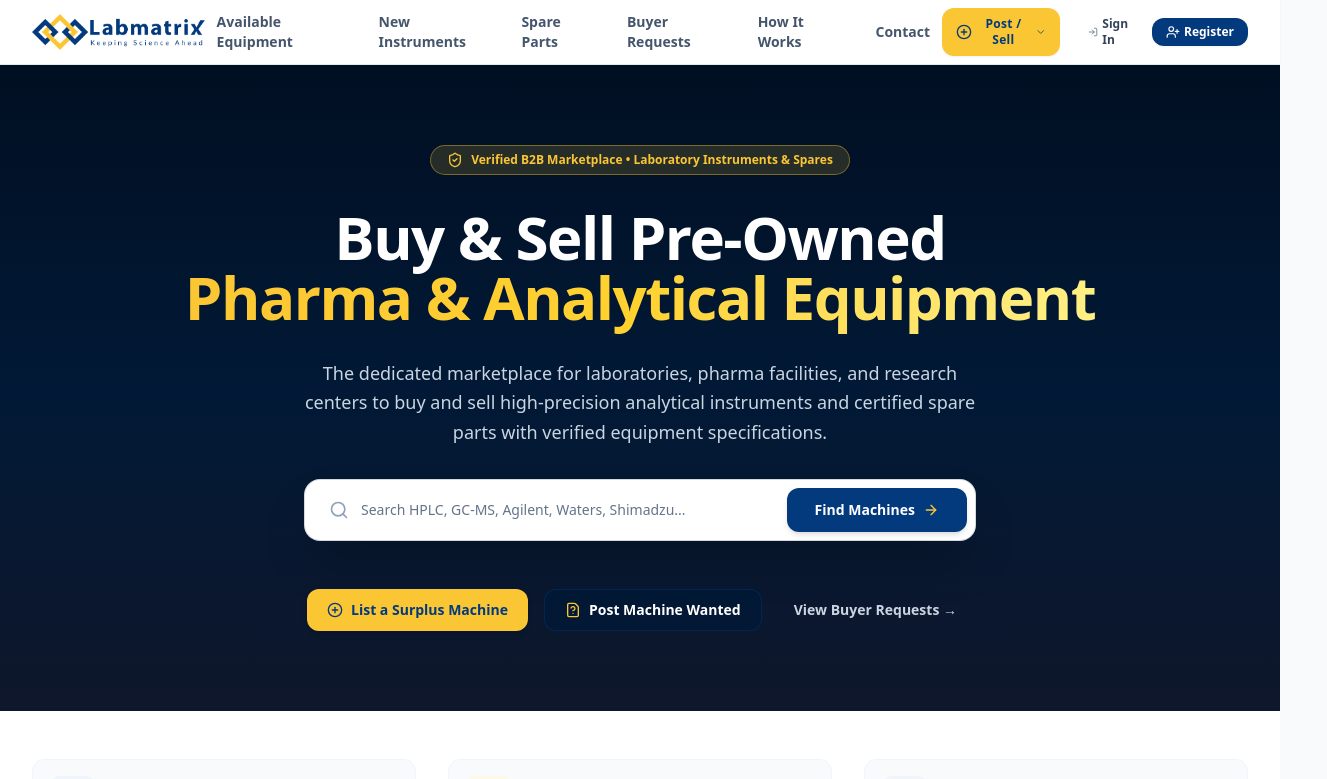
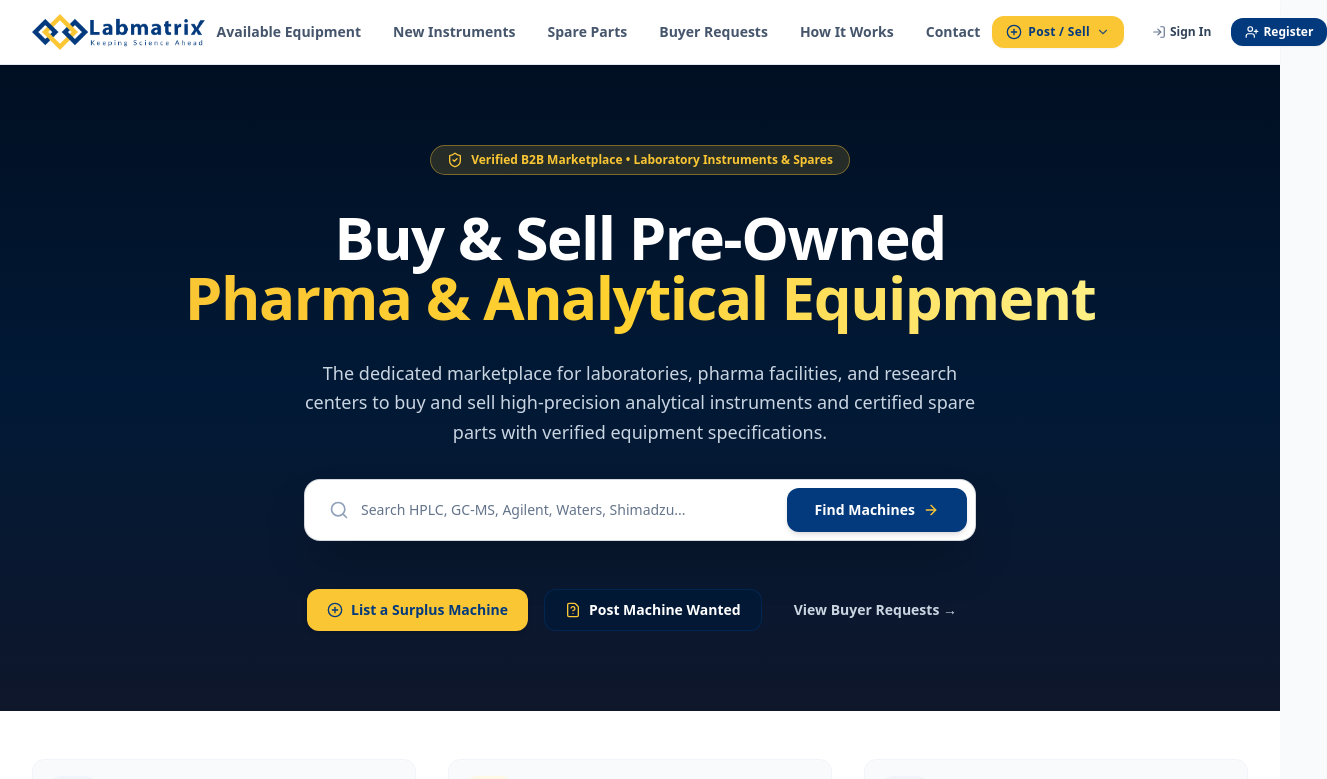
Before and after one commit to anshmangla/labmatrix_market, a Next.js app: page / in a window 1280 px wide. Shown: the top 779 px of the page, 1327 px wide, since content can reach past the window. Built offline with nearby package versions, Linux system fonts and the light colour scheme; no server answers.

Commit message:
style: keep all navbar links in single line with whitespace-nowrap and optimized layout

```diff
--- a/src/components/layout/Navbar.tsx
+++ b/src/components/layout/Navbar.tsx
@@ -29,7 +29,7 @@ export default function Navbar() {
 
   return (
     <header className="sticky top-0 z-50 bg-white/95 backdrop-blur-md border-b border-slate-200 shadow-xs">
-      <div className="max-w-7xl mx-auto px-4 sm:px-6 lg:px-8">
+      <div className="max-w-[1440px] mx-auto px-4 sm:px-6 lg:px-8">
         <div className="flex items-center justify-between h-16">
           {/* Brand Logo */}
           <div className="flex items-center space-x-3 flex-shrink-0">
@@ -46,47 +46,47 @@ export default function Navbar() {
           </div>
 
           {/* Desktop Primary Navigation Links */}
-          <nav className="hidden md:flex items-center space-x-1 lg:space-x-3 text-sm font-semibold text-slate-600">
+          <nav className="hidden lg:flex items-center space-x-1 xl:space-x-2 text-xs xl:text-sm font-semibold text-slate-600">
             <Link
               href="/listings"
-              className="px-3 py-2 rounded-xl hover:text-brand-blue hover:bg-slate-100/70 transition-colors"
+              className="px-2.5 xl:px-3 py-1.5 rounded-xl hover:text-brand-blue hover:bg-slate-100/70 transition-colors whitespace-nowrap"
             >
               Available Equipment
             </Link>
             <Link
               href="/new-instruments"
-              className="px-3 py-2 rounded-xl hover:text-brand-blue hover:bg-slate-100/70 transition-colors"
+              className="px-2.5 xl:px-3 py-1.5 rounded-xl hover:text-brand-blue hover:bg-slate-100/70 transition-colors whitespace-nowrap"
             >
               New Instruments
             </Link>
             <Link
               href="/spare-parts"
-              className="px-3 py-2 rounded-xl hover:text-brand-blue hover:bg-slate-100/70 transition-colors"
+              className="px-2.5 xl:px-3 py-1.5 rounded-xl hover:text-brand-blue hover:bg-slate-100/70 transition-colors whitespace-nowrap"
             >
               Spare Parts
             </Link>
             <Link
               href="/requests"
-              className="px-3 py-2 rounded-xl hover:text-brand-blue hover:bg-slate-100/70 transition-colors"
+              className="px-2.5 xl:px-3 py-1.5 rounded-xl hover:text-brand-blue hover:bg-slate-100/70 transition-colors whitespace-nowrap"
             >
               Buyer Requests
             </Link>
             <Link
               href="/#how-it-works"
-              className="px-3 py-2 rounded-xl hover:text-brand-blue hover:bg-slate-100/70 transition-colors"
+              className="px-2.5 xl:px-3 py-1.5 rounded-xl hover:text-brand-blue hover:bg-slate-100/70 transition-colors whitespace-nowrap"
             >
               How It Works
             </Link>
             <Link
               href="/contact"
-              className="px-3 py-2 rounded-xl hover:text-brand-blue hover:bg-slate-100/70 transition-colors"
+              className="px-2.5 xl:px-3 py-1.5 rounded-xl hover:text-brand-blue hover:bg-slate-100/70 transition-colors whitespace-nowrap"
             >
               Contact
             </Link>
           </nav>
 
           {/* Desktop Actions & User Controls */}
-          <div className="hidden md:flex items-center space-x-3">
+          <div className="hidden lg:flex items-center space-x-2 xl:space-x-3 flex-shrink-0">
             {/* Primary Unified CTA */}
             <PostActionMenu />
 
@@ -119,7 +119,7 @@ export default function Navbar() {
           </div>
 
           {/* Mobile Right Controls: Bell + Hamburger Button */}
-          <div className="flex items-center space-x-1 md:hidden">
+          <div className="flex items-center space-x-1 lg:hidden">
             {session?.user && <NotificationBell />}
             <button
               type="button"
@@ -136,7 +136,7 @@ export default function Navbar() {
 
       {/* Mobile Drawer Menu */}
       {mobileMenuOpen && (
-        <div className="md:hidden border-t border-slate-200 bg-white px-4 pt-3 pb-6 space-y-4 shadow-xl max-h-[calc(100vh-4rem)] overflow-y-auto animate-in slide-in-from-top-2 duration-150">
+        <div className="lg:hidden border-t border-slate-200 bg-white px-4 pt-3 pb-6 space-y-4 shadow-xl max-h-[calc(100vh-4rem)] overflow-y-auto animate-in slide-in-from-top-2 duration-150">
           {/* Quick Action Banners: Buy vs Sell */}
           <div className="grid grid-cols-2 gap-2 pt-1">
             <Link
```
